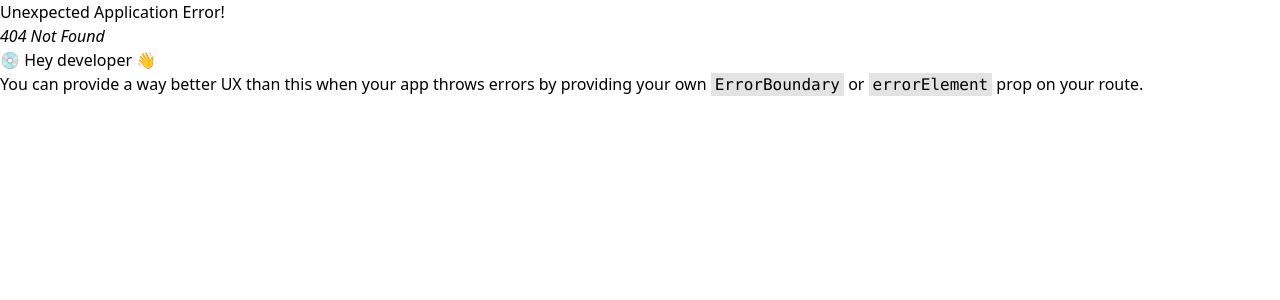
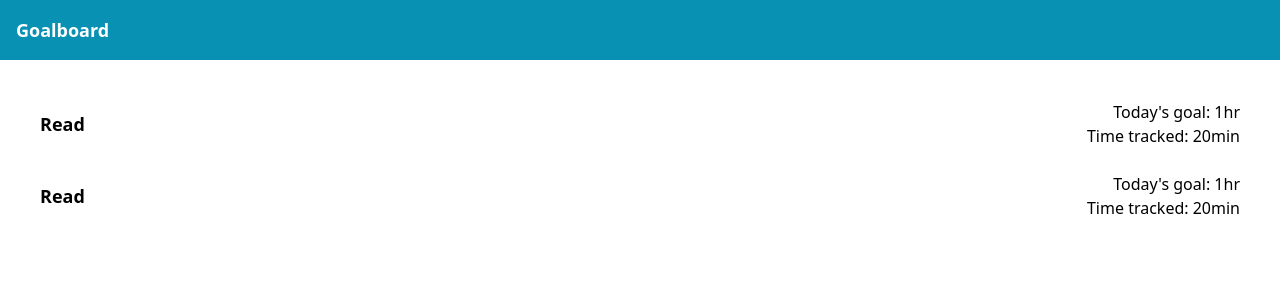
Before and after one commit to benzend/goalboard-collab, a React (Vite) app in the folder frontend/: page /1/goals in a window 1280 px wide. Before the commit this address had no page. Shown: the top 300 px of the page. Built offline with nearby package versions, Linux system fonts and the light colour scheme.

Commit message:
feat(userGoals): create page

```diff
--- a/frontend/src/Login.tsx
+++ b/frontend/src/Login.tsx
@@ -1,8 +1,9 @@
-import { Form, Link } from 'react-router-dom';
+import { Form, Link, useNavigate } from 'react-router-dom';
 import { Nav } from './components/Nav';
 import { FormEvent, FormEventHandler } from 'react';
 
 export const Login = () => {
+  const navigate = useNavigate();
   const handleSubmit: FormEventHandler = (e: FormEvent) => {
     e.preventDefault();
 
@@ -15,6 +16,9 @@ export const Login = () => {
     const password = target.password.value;
 
     console.log({ email, password });
+
+    // TODO: have an actual ID
+    navigate('/ksjldfksjf/goals');
 
     // TODO: Handle this in our backend
   };
--- /dev/null
+++ b/frontend/src/UserGoals.tsx
@@ -0,0 +1,48 @@
+import { LoaderFunction, useLoaderData } from 'react-router-dom';
+import { Nav } from './components/Nav';
+import { LoaderData } from './utils/loader-data';
+
+export const loader = (async () => {
+  // TODO: redirect to login if user unauthed
+  return {
+    goals: [
+      { name: 'Read', dur: 'daily' },
+      { name: 'Read', dur: 'daily' },
+    ],
+  };
+}) satisfies LoaderFunction;
+
+export const UserGoals = () => {
+  const data = useLoaderData() as LoaderData<typeof loader>;
+  return (
+    <div className="min-h-screen">
+      <Nav />
+
+      <main className="px-10 pt-10  s">
+        {data.goals.length ? (
+          data.goals.map((g) => {
+            // TODO: handle real goals
+            return (
+              <section className="flex justify-between align-middle mb-6">
+                <h2 className="text-lg font-semibold self-center">{g.name}</h2>
+
+                <section className="text-right">
+                  {/**
+                   * TODO: Inject correct goal durations
+                   */}
+                  <p>Today's goal: 1hr</p>
+                  {/**
+                   * TODO: Inject correct goal durations
+                   */}
+                  <p>Time tracked: 20min</p>
+                </section>
+              </section>
+            );
+          })
+        ) : (
+          <section>No goals</section>
+        )}
+      </main>
+    </div>
+  );
+};
--- a/frontend/src/main.tsx
+++ b/frontend/src/main.tsx
@@ -5,6 +5,7 @@ import { Login } from './Login.tsx';
 import './index.css';
 
 import { createBrowserRouter, RouterProvider } from 'react-router-dom';
+import { loader as userGoalsLoader, UserGoals } from './UserGoals.tsx';
 
 const router = createBrowserRouter([
   {
@@ -15,6 +16,12 @@ const router = createBrowserRouter([
     path: '/login',
     element: <Login />,
   },
+  {
+    path: '/:userId/goals',
+    element: <UserGoals />,
+
+    loader: userGoalsLoader,
+  },
 ]);
 
 ReactDOM.createRoot(document.getElementById('root')!).render(
```
